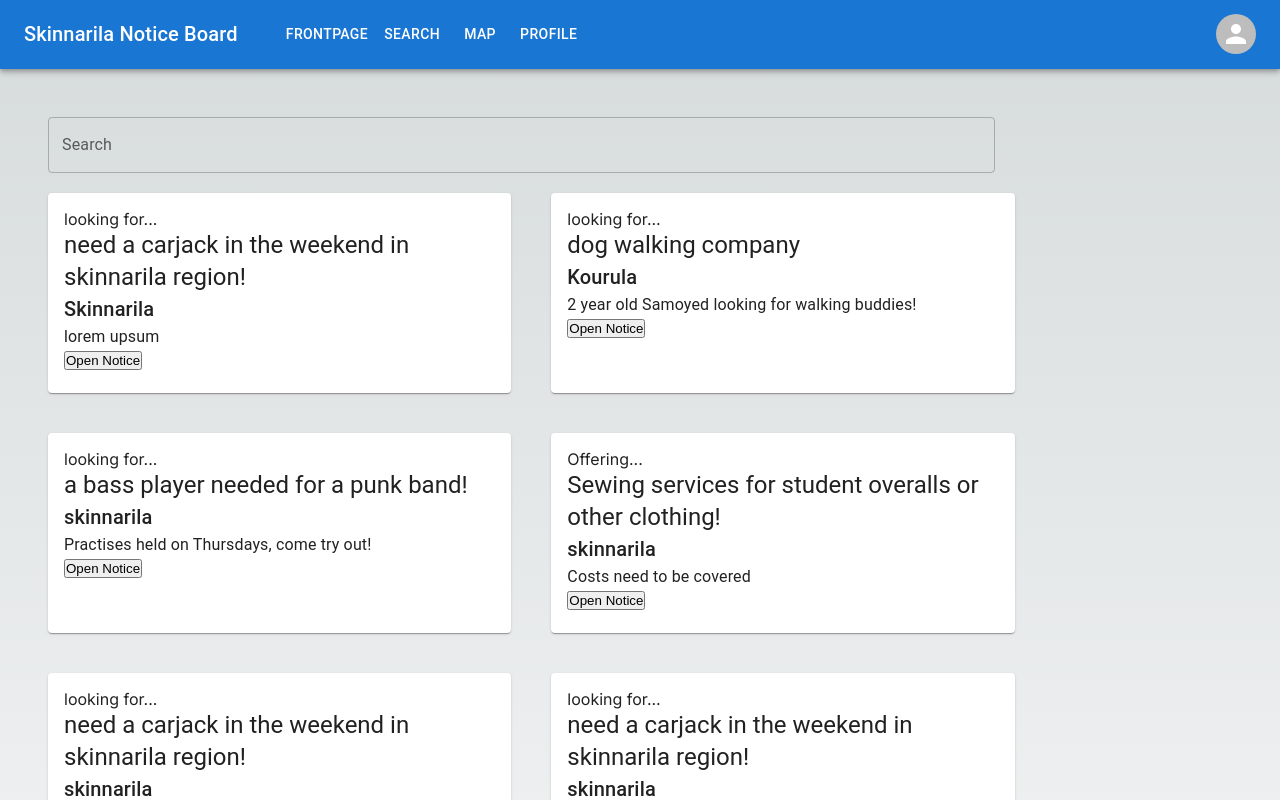
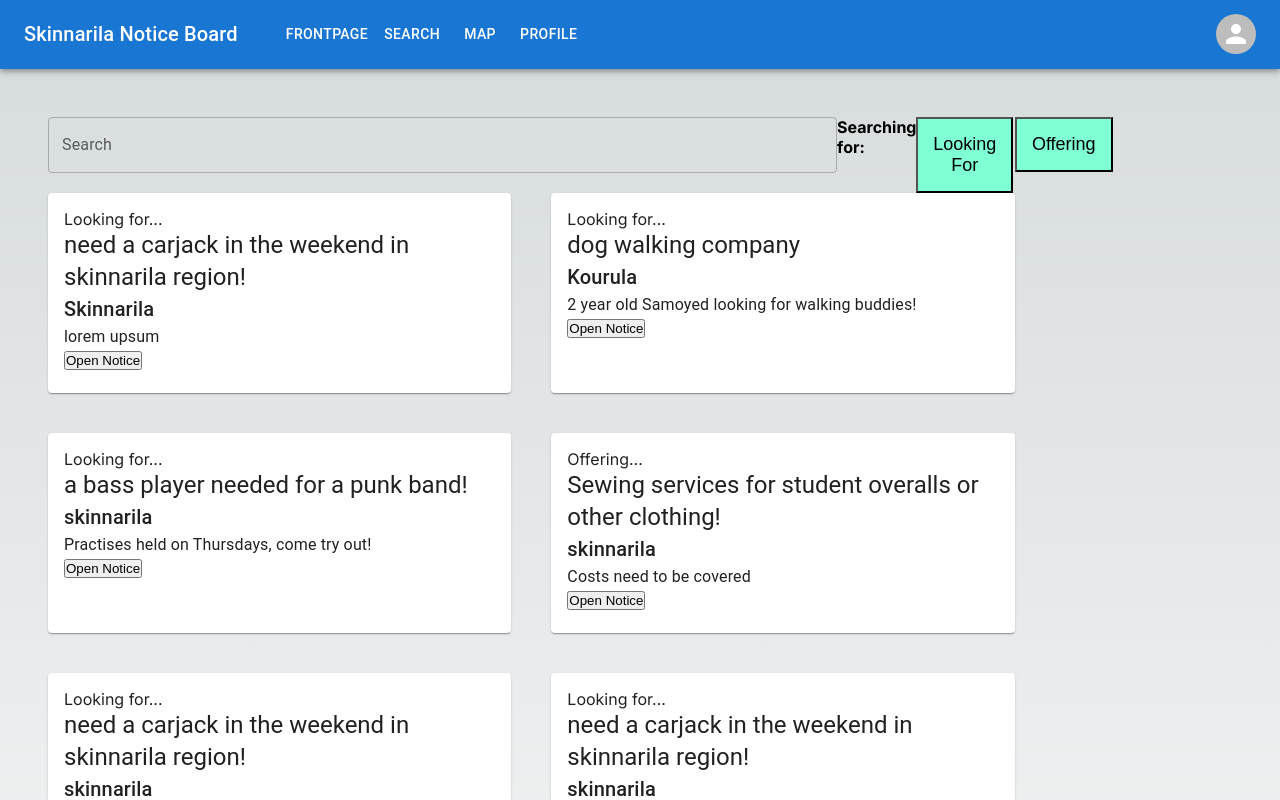
Before and after one commit to Mar-3/Codecamp2024, a Next.js app: page / in a window 1280 px wide. Shown: the top 800 px of the page. Built offline with nearby package versions, Linux system fonts and the light colour scheme.

Commit message:
Add Notice filtering based on type

```diff
--- a/src/app/Views/Search/Components/List.jsx
+++ b/src/app/Views/Search/Components/List.jsx
@@ -5,15 +5,18 @@ import { Grid, Item } from "@mui/material";
 import { NoticeBox } from "../../NoticeBox/NoticeBox";
 
 function List(props) {
+    const includeLookingFor = props.includeLookingFor;
+    const includeOffering = props.includeOffering;
   //create a new array by filtering the original array
   const filteredData = mockdata.notices.filter((el) => {
     //if no input the return the original
+    console.log(includeLookingFor);
     if (props.input === "") {
-      return el;
+      return ((el.type === "Looking for..." && includeLookingFor) || (el.type === "Offering..." && includeOffering));
     }
     //return the item which contains the user input
     else {
-      return el.title.toLowerCase().includes(props.input);
+      return (el.title.toLowerCase().includes(props.input) && ((el.type === "Looking for..." && includeLookingFor) || (el.type === "Offering..." && includeOffering)));
     }
   });
   if (props) {
--- a/src/app/Views/Search/Search.css
+++ b/src/app/Views/Search/Search.css
@@ -3,6 +3,39 @@
 }
 
 .search {
-    width: 80%;
+    width: 100%;
     margin-bottom: 20px;
+    margin-right: 20px;
   }
+
+.button-column {
+    align-items: start;
+    justify-items: flex-start;
+
+}
+
+.filter-button {
+    width: auto;
+    height: auto;
+    font-size: large;
+    padding: 15px;
+    margin-left: 0px;
+    margin-right: 10px;
+    align-self: start;
+    justify-self: flex-start;
+    background-color: aquamarine;
+}
+
+.filter-text-column {
+    margin-left: 15px;
+    margin-right: 0px;
+    align-items: center;
+    vertical-align: middle;
+    justify-items: center;
+}
+
+.filter-text {
+    align-self: center;
+    vertical-align: middle;
+    justify-self: center;
+}
--- a/src/app/Views/Search/Search.jsx
+++ b/src/app/Views/Search/Search.jsx
@@ -1,12 +1,16 @@
-'use client'
+"use client";
 import { React, useState } from "react";
 import "./Search.css";
 import TextField from "@mui/material/TextField";
 import List from "./Components/List";
+import { Grid } from "@mui/material";
 
-export const Search = ({props}) => {
+export const Search = ({ props }) => {
   const [inputText, setInputText] = useState("");
+  const [showLookingFor, setLookingFor] = useState(true);
+  const [showOffering, setOffering] = useState(true);
   const view = props[0];
+
   let inputHandler = (e) => {
     e.preventDefault();
     //convert input text to lower case
@@ -14,20 +18,73 @@ export const Search = ({props}) => {
     setInputText(lowerCase);
   };
 
+  let toggleLookingFor = async (e) => {
+    e.preventDefault();
+    await setLookingFor(!showLookingFor);
+    var but = document.getElementById("looking-for-button");
+    if (!showLookingFor) {
+      but.style.backgroundColor = "aquamarine";
+      but.style.textDecoration = "";
+    } else {
+      but.style.backgroundColor = "red";
+      but.style.textDecoration = "line-through";
+    }
+  };
+
+  let toggleOffering = async (e) => {
+    e.preventDefault();
+    await setOffering(!showOffering);
+    var but = document.getElementById("offering-button");
+    if (!showOffering) {
+      but.style.backgroundColor = "aquamarine";
+      but.style.textDecoration = "";
+    } else {
+      but.style.backgroundColor = "red";
+      but.style.textDecoration = "line-through";
+    }
+  };
+
   if (view.toString() === "FrontPage") {
     return (
+      <>
         <div className="main">
+          <Grid container>
+            <Grid item xs={8}>
               <div className="search">
                 <TextField
-              id="outlined-basic"
+                  id="search-input"
                   onChange={inputHandler}
                   variant="outlined"
                   fullWidth
                   label="Search"
                 />
               </div>
-          <List input={inputText} />
+            </Grid>
+            <Grid className="filter-text-column" item xs={0.8}>
+              <h4 className="filter-text">Searching for:</h4>
+            </Grid>
+            <Grid className="button-column" item xs={1}>
+              <button
+                id="looking-for-button"
+                className="filter-button"
+                onClick={toggleLookingFor}
+              >
+                Looking For
+              </button>
+            </Grid>
+            <Grid className="button-column" item xs={1}>
+              <button
+                id="offering-button"
+                className="filter-button"
+                onClick={toggleOffering}
+              >
+                Offering
+              </button>
+            </Grid>
+          </Grid>
+          <List input={inputText} includeLookingFor={showLookingFor} includeOffering={showOffering} />
         </div>
+      </>
     );
   }
-}
+};
--- a/src/app/mockdata.js
+++ b/src/app/mockdata.js
@@ -3,7 +3,7 @@ export const mockdata = {
     {
       id: 0,
       title: "need a carjack in the weekend in skinnarila region!",
-      type: "looking for...",
+      type: "Looking for...",
       ingress: "lorem upsum",
       description:
         "additional information and description related to the notice. lorem ipsum dolor sit amet, consectetur adipiscing elit. vestibulum consequat efficitur felis, ut feugiat justo cursus et. maecenas dapibus dictum eros vel lacinia. proin suscipit posuere purus vitae eleifend. maecenas mauris elit, porttitor et magna vel, venenatis egestas diam. aliquam eleifend dictum iaculis. nunc placerat tortor orci, id commodo nisl pulvinar mattis. duis a sem consequat eros ornare feugiat. proin tempor arcu feugiat dignissim maximus. pellentesque tincidunt congue odio, ac gravida nulla. aliquam eu iaculis massa. donec vitae dui ut eros fermentum suscipit quis id nibh. proin et posuere libero. suspendisse potenti. nulla ornare viverra massa sed molestie. fusce dignissim tellus scelerisque aliquam efficitur.",
@@ -16,7 +16,7 @@ export const mockdata = {
     {
       id: 1,
       title: "dog walking company",
-      type: "looking for...",
+      type: "Looking for...",
       ingress: "2 year old Samoyed looking for walking buddies!",
       description:
         "additional information and description related to the notice. lorem ipsum dolor sit amet, consectetur adipiscing elit. vestibulum consequat efficitur felis, ut feugiat justo cursus et. maecenas dapibus dictum eros vel lacinia. proin suscipit posuere purus vitae eleifend. maecenas mauris elit, porttitor et magna vel, venenatis egestas diam. aliquam eleifend dictum iaculis. nunc placerat tortor orci, id commodo nisl pulvinar mattis. duis a sem consequat eros ornare feugiat. proin tempor arcu feugiat dignissim maximus. pellentesque tincidunt congue odio, ac gravida nulla. aliquam eu iaculis massa. donec vitae dui ut eros fermentum suscipit quis id nibh. proin et posuere libero. suspendisse potenti. nulla ornare viverra massa sed molestie. fusce dignissim tellus scelerisque aliquam efficitur.",
@@ -29,7 +29,7 @@ export const mockdata = {
     {
       id: 2,
       title: "a bass player needed for a punk band!",
-      type: "looking for...",
+      type: "Looking for...",
       ingress: "Practises held on Thursdays, come try out!",
       description:
         "additional information and description related to the notice. lorem ipsum dolor sit amet, consectetur adipiscing elit. vestibulum consequat efficitur felis, ut feugiat justo cursus et. maecenas dapibus dictum eros vel lacinia. proin suscipit posuere purus vitae eleifend. maecenas mauris elit, porttitor et magna vel, venenatis egestas diam. aliquam eleifend dictum iaculis. nunc placerat tortor orci, id commodo nisl pulvinar mattis. duis a sem consequat eros ornare feugiat. proin tempor arcu feugiat dignissim maximus. pellentesque tincidunt congue odio, ac gravida nulla. aliquam eu iaculis massa. donec vitae dui ut eros fermentum suscipit quis id nibh. proin et posuere libero. suspendisse potenti. nulla ornare viverra massa sed molestie. fusce dignissim tellus scelerisque aliquam efficitur.",
@@ -55,7 +55,7 @@ export const mockdata = {
     {
       id: 4,
       title: "need a carjack in the weekend in skinnarila region!",
-      type: "looking for...",
+      type: "Looking for...",
       ingress: "lorem upsum",
       description:
         "additional information and description related to the notice. lorem ipsum dolor sit amet, consectetur adipiscing elit. vestibulum consequat efficitur felis, ut feugiat justo cursus et. maecenas dapibus dictum eros vel lacinia. proin suscipit posuere purus vitae eleifend. maecenas mauris elit, porttitor et magna vel, venenatis egestas diam. aliquam eleifend dictum iaculis. nunc placerat tortor orci, id commodo nisl pulvinar mattis. duis a sem consequat eros ornare feugiat. proin tempor arcu feugiat dignissim maximus. pellentesque tincidunt congue odio, ac gravida nulla. aliquam eu iaculis massa. donec vitae dui ut eros fermentum suscipit quis id nibh. proin et posuere libero. suspendisse potenti. nulla ornare viverra massa sed molestie. fusce dignissim tellus scelerisque aliquam efficitur.",
@@ -67,7 +67,7 @@ export const mockdata = {
     {
       id: 5,
       title: "need a carjack in the weekend in skinnarila region!",
-      type: "looking for...",
+      type: "Looking for...",
       ingress: "lorem upsum",
       description:
         "additional information and description related to the notice. lorem ipsum dolor sit amet, consectetur adipiscing elit. vestibulum consequat efficitur felis, ut feugiat justo cursus et. maecenas dapibus dictum eros vel lacinia. proin suscipit posuere purus vitae eleifend. maecenas mauris elit, porttitor et magna vel, venenatis egestas diam. aliquam eleifend dictum iaculis. nunc placerat tortor orci, id commodo nisl pulvinar mattis. duis a sem consequat eros ornare feugiat. proin tempor arcu feugiat dignissim maximus. pellentesque tincidunt congue odio, ac gravida nulla. aliquam eu iaculis massa. donec vitae dui ut eros fermentum suscipit quis id nibh. proin et posuere libero. suspendisse potenti. nulla ornare viverra massa sed molestie. fusce dignissim tellus scelerisque aliquam efficitur.",
@@ -79,7 +79,7 @@ export const mockdata = {
     {
       id: 6,
       title: "need a carjack in the weekend in skinnarila region!",
-      type: "looking for...",
+      type: "Looking for...",
       ingress: "lorem upsum",
       description:
         "additional information and description related to the notice. lorem ipsum dolor sit amet, consectetur adipiscing elit. vestibulum consequat efficitur felis, ut feugiat justo cursus et. maecenas dapibus dictum eros vel lacinia. proin suscipit posuere purus vitae eleifend. maecenas mauris elit, porttitor et magna vel, venenatis egestas diam. aliquam eleifend dictum iaculis. nunc placerat tortor orci, id commodo nisl pulvinar mattis. duis a sem consequat eros ornare feugiat. proin tempor arcu feugiat dignissim maximus. pellentesque tincidunt congue odio, ac gravida nulla. aliquam eu iaculis massa. donec vitae dui ut eros fermentum suscipit quis id nibh. proin et posuere libero. suspendisse potenti. nulla ornare viverra massa sed molestie. fusce dignissim tellus scelerisque aliquam efficitur.",
@@ -91,7 +91,7 @@ export const mockdata = {
     {
       id: 7,
       title: "need a carjack in the weekend in skinnarila region!",
-      type: "looking for...",
+      type: "Looking for...",
       ingress: "lorem upsum",
       description:
         "additional information and description related to the notice. lorem ipsum dolor sit amet, consectetur adipiscing elit. vestibulum consequat efficitur felis, ut feugiat justo cursus et. maecenas dapibus dictum eros vel lacinia. proin suscipit posuere purus vitae eleifend. maecenas mauris elit, porttitor et magna vel, venenatis egestas diam. aliquam eleifend dictum iaculis. nunc placerat tortor orci, id commodo nisl pulvinar mattis. duis a sem consequat eros ornare feugiat. proin tempor arcu feugiat dignissim maximus. pellentesque tincidunt congue odio, ac gravida nulla. aliquam eu iaculis massa. donec vitae dui ut eros fermentum suscipit quis id nibh. proin et posuere libero. suspendisse potenti. nulla ornare viverra massa sed molestie. fusce dignissim tellus scelerisque aliquam efficitur.",
@@ -103,7 +103,7 @@ export const mockdata = {
     {
       id: 8,
       title: "need a carjack in the weekend in skinnarila region!",
-      type: "looking for...",
+      type: "Looking for...",
       ingress: "lorem upsum",
       description:
         "additional information and description related to the notice. lorem ipsum dolor sit amet, consectetur adipiscing elit. vestibulum consequat efficitur felis, ut feugiat justo cursus et. maecenas dapibus dictum eros vel lacinia. proin suscipit posuere purus vitae eleifend. maecenas mauris elit, porttitor et magna vel, venenatis egestas diam. aliquam eleifend dictum iaculis. nunc placerat tortor orci, id commodo nisl pulvinar mattis. duis a sem consequat eros ornare feugiat. proin tempor arcu feugiat dignissim maximus. pellentesque tincidunt congue odio, ac gravida nulla. aliquam eu iaculis massa. donec vitae dui ut eros fermentum suscipit quis id nibh. proin et posuere libero. suspendisse potenti. nulla ornare viverra massa sed molestie. fusce dignissim tellus scelerisque aliquam efficitur.",
@@ -115,7 +115,7 @@ export const mockdata = {
     {
       id: 9,
       title: "need a carjack in the weekend in skinnarila region!",
-      type: "looking for...",
+      type: "Looking for...",
       ingress: "lorem upsum",
       description:
         "additional information and description related to the notice. lorem ipsum dolor sit amet, consectetur adipiscing elit. vestibulum consequat efficitur felis, ut feugiat justo cursus et. maecenas dapibus dictum eros vel lacinia. proin suscipit posuere purus vitae eleifend. maecenas mauris elit, porttitor et magna vel, venenatis egestas diam. aliquam eleifend dictum iaculis. nunc placerat tortor orci, id commodo nisl pulvinar mattis. duis a sem consequat eros ornare feugiat. proin tempor arcu feugiat dignissim maximus. pellentesque tincidunt congue odio, ac gravida nulla. aliquam eu iaculis massa. donec vitae dui ut eros fermentum suscipit quis id nibh. proin et posuere libero. suspendisse potenti. nulla ornare viverra massa sed molestie. fusce dignissim tellus scelerisque aliquam efficitur.",
```
Lines whose indentation alone changed are shown as unchanged.
